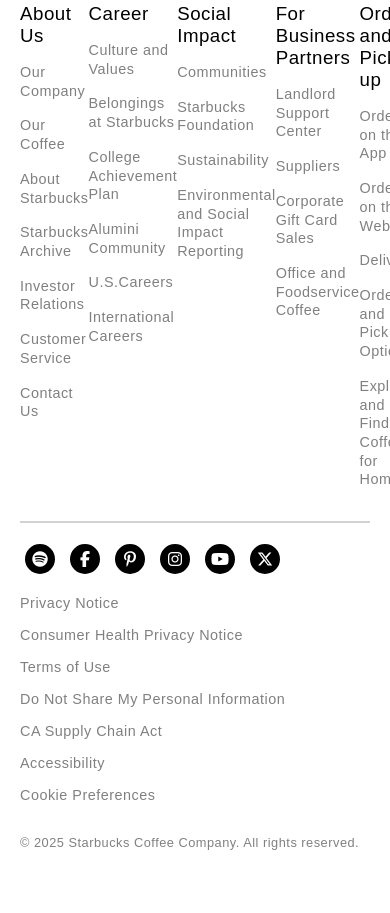
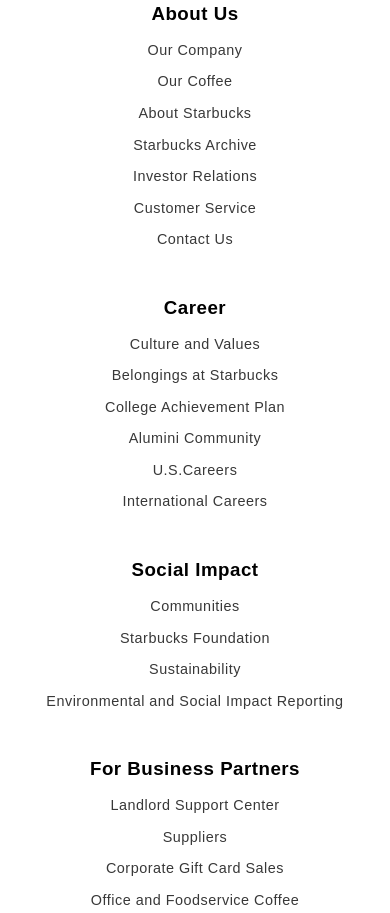
Before and after one commit to Ganesh-Kumatole/Starbucks-landing-page-clone, a plain HTML site: page index.html in a window 390 px wide. Shown: the part 2906-3819 px from the top of the page. Before the commit the page ends 3788 px from the top, so only its background shows below. Drawn offline with Linux system fonts and the light colour scheme.

Commit message:
Made Footer Responsive

```diff
--- a/style.css
+++ b/style.css
@@ -513,6 +513,48 @@
     font-size: 0.8rem;
     font-weight: 600;
   }
+
+  /* !! Footer !! */
+
+  footer section.primary-links .container {
+    grid-template-columns: 1fr;
+    gap: 3rem;
+  }
+  footer section.primary-links .container div.category {
+    display: flex;
+    flex-direction: column;
+    justify-content: center;
+    align-items: center;
+    text-align: center;
+  }
+  footer section.primary-links .container div.category h3.category-heading {
+    font-weight: 600;
+  }
+  footer section.primary-links .container div.category ul.category-links {
+    gap: 0.8rem;
+  }
+  footer section.primary-links .container div.category ul.category-links li a {
+    color: rgb(56, 56, 56);
+  }
+
+  footer section.secondary-links .container ul.social-media {
+    justify-content: center;
+    align-items: center;
+  }
+  footer section.secondary-links .container ul.miscelleneous {
+    display: flex;
+    flex-direction: column;
+    justify-content: center;
+    align-items: center;
+    text-align: center;
+  }
+  footer section.secondary-links .container ul.miscelleneous li a {
+    color: rgb(56, 56, 56);
+  }
+  footer section.secondary-links .container p.copyright {
+    text-align: center;
+    line-height: 1.5;
+  }
 }
 
 /* !! Responsive -> Mobiles !! */
```
